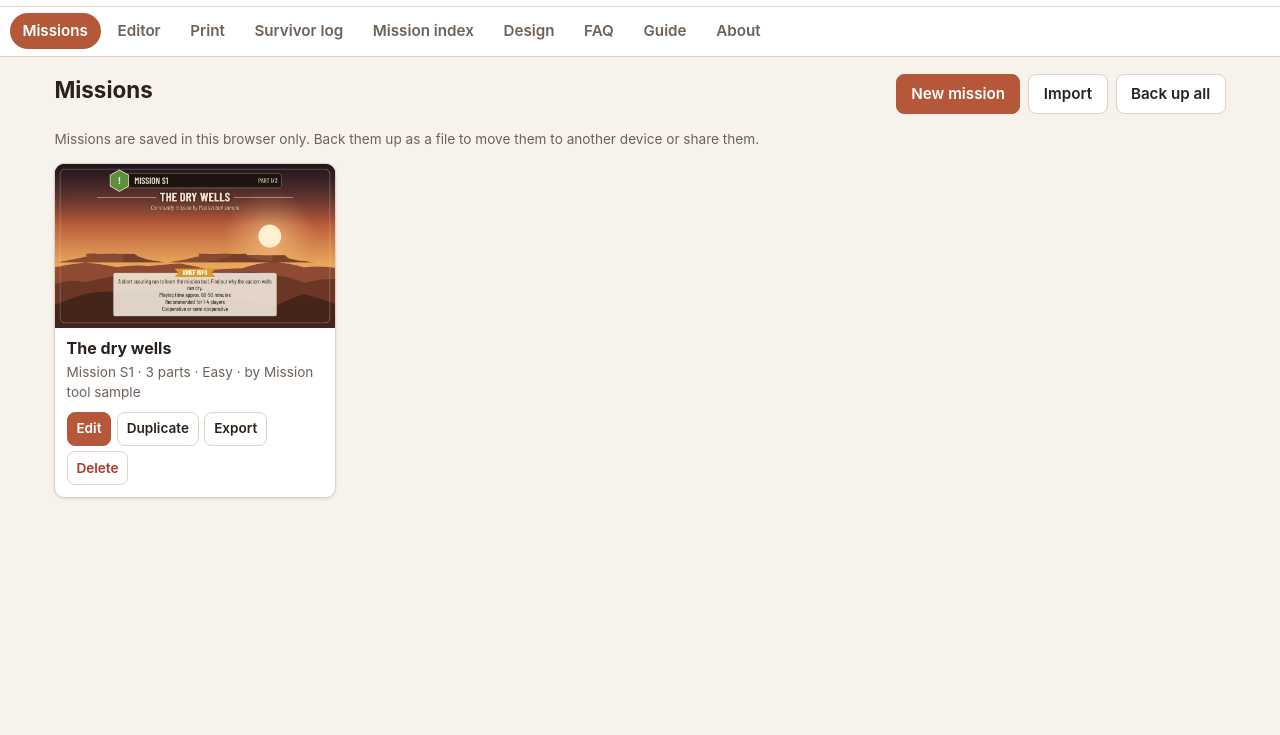
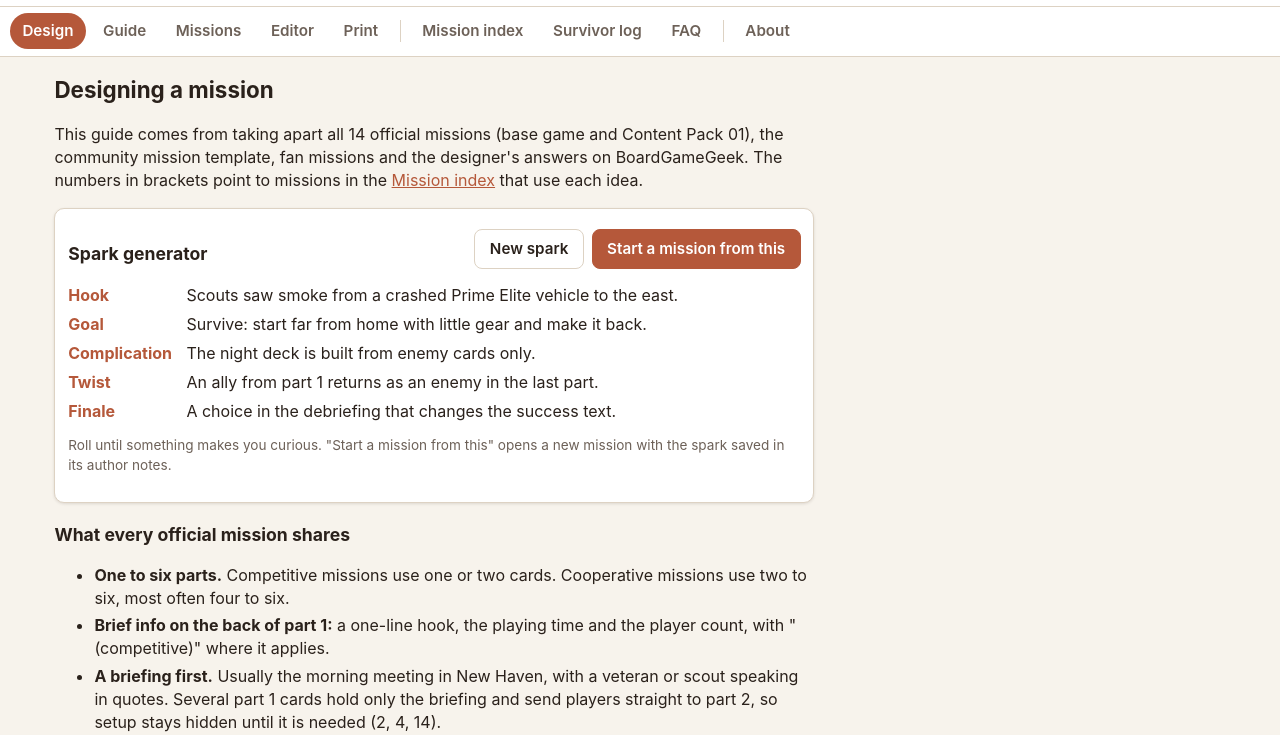
Before and after one commit to skirmishgames/Under-Our-Sun, a plain HTML site: page index.html in a window 1280 px wide. Shown: the part 52-787 px from the top of the page. Drawn offline with Linux system fonts and the light colour scheme.

Commit message:
Reorder navigation (Design, Guide, Missions first), first visit opens on Design, complete Missions 11 and 14
Co-Authored-By: Claude Opus 5.5 <noreply@anthropic.com>
Claude-Session: https://claude.ai/code/session_01SqRZ51DrYbPooEEUF3eRjq

```diff
--- a/css/styles.css
+++ b/css/styles.css
@@ -43,6 +43,8 @@ h2 { font-size: 1.1rem; margin: 1.2rem 0 0.5rem; }
 .brand { display: flex; align-items: center; gap: 0.55rem; color: var(--text); text-decoration: none; }
 .brand-sub { color: var(--muted); }
 .tabs { display: flex; gap: 0.25rem; overflow-x: auto; padding: 0.4rem 0.6rem; background: var(--surface); border-bottom: 1px solid var(--line); position: sticky; top: 0; z-index: 20; }
+.tabs { align-items: center; }
+.tab-sep { flex: none; width: 1px; height: 1.4rem; background: var(--line); margin: 0 0.3rem; }
 .tabs a { padding: 0.45rem 0.8rem; border-radius: 999px; text-decoration: none; color: var(--muted); white-space: nowrap; font-weight: 600; font-size: 0.95rem; }
 .tabs a.on { background: var(--accent); color: var(--accent-ink); }
 main { max-width: 1200px; margin: 0 auto; padding: 0.9rem; }
@@ -199,3 +201,4 @@ mark { background: color-mix(in srgb, var(--warn) 35%, transparent); color: inhe
 .tag.box { background: transparent; }
 .mcard details summary { cursor: pointer; font-size: 0.85rem; font-weight: 600; color: var(--accent); }
 .mcard details ul { margin: 0.35rem 0 0; padding-left: 1.1rem; font-size: 0.88rem; }
+.next-step { margin-top: 1.6rem; padding-top: 0.8rem; border-top: 1px solid var(--line); font-weight: 600; }
--- a/index.html
+++ b/index.html
@@ -7,7 +7,7 @@
   <meta name="description" content="Write and print fan-made missions for the Under Our Sun board game.">
   <meta name="theme-color" content="#b5583a">
   <link rel="icon" href="assets/icons/favicon.svg" type="image/svg+xml">
-  <link rel="stylesheet" href="css/styles.css?v=c509c391">
+  <link rel="stylesheet" href="css/styles.css?v=cfccbd9d">
   <script>
     try { var t = localStorage.getItem('uos.theme'); if (t && JSON.parse(t) === 'dark') document.documentElement.dataset.theme = 'dark'; } catch (e) {}
   </script>
@@ -24,14 +24,16 @@
   </header>
 
   <nav class="tabs" aria-label="Sections">
+    <a href="#design" data-tab="design">Design</a>
+    <a href="#guide" data-tab="guide">Guide</a>
     <a href="#library" data-tab="library">Missions</a>
     <a href="#edit" data-tab="edit">Editor</a>
     <a href="#print" data-tab="print">Print</a>
+    <span class="tab-sep" aria-hidden="true"></span>
+    <a href="#index" data-tab="index">Mission index</a>
     <a href="#sheet" data-tab="sheet">Survivor log</a>
-    <a href="#index" data-tab="index">Mission index</a>
-    <a href="#design" data-tab="design">Design</a>
     <a href="#faq" data-tab="faq">FAQ</a>
-    <a href="#guide" data-tab="guide">Guide</a>
+    <span class="tab-sep" aria-hidden="true"></span>
     <a href="#about" data-tab="about">About</a>
   </nav>
 
@@ -314,6 +316,7 @@
         <li>Set the difficulty marks honestly: one ! for easy, two for challenging, three for hard.</li>
         <li>Write your playtest results in the author notes, then export the mission and share it.</li>
       </ul>
+      <p class="next-step">Next: <a href="#guide">how the editor works</a>, or <a href="#library">start writing</a>.</p>
     </section>
 
     <!-- FAQ -->
@@ -370,6 +373,7 @@
       <p>Text sits at the bottom of the card and the art shows above it. When a part gets long, the font shrinks a little to fit. If it still does not fit, the editor marks the part in red. Split it into another part or trim it.</p>
       <h2>Sharing missions</h2>
       <p>Export a mission from the editor to get a <code>.json</code> file with its text and pictures. Anyone can import that file on the Missions page. Use "Back up all" now and then, because clearing browser data deletes saved missions.</p>
+      <p class="next-step">Next: <a href="#library">open your missions</a> and start one, or roll an idea on the <a href="#design">Design</a> page.</p>
     </section>
 
     <!-- About -->
@@ -392,7 +396,7 @@
 
   <div id="toast" class="toast" role="status" aria-live="polite" hidden></div>
 
-  <script src="vendor/jspdf.umd.min.js?v=c509c391" defer></script>
-  <script type="module" src="js/app.js?v=c509c391"></script>
+  <script src="vendor/jspdf.umd.min.js?v=cfccbd9d" defer></script>
+  <script type="module" src="js/app.js?v=cfccbd9d"></script>
 </body>
 </html>
--- a/js/app.js
+++ b/js/app.js
@@ -1,16 +1,16 @@
 // App shell: views, editor, library and print.
-import { DIFFICULTY, MODES, BLOCK_KINDS, HEADING_SUGGESTIONS, ART_PRESETS, ICON_TOKENS, MISSION_TAGS, newMission, newBlock, newPart, normaliseMission, missionName, partLabel, partTotal, uid } from './data/schema.js?v=c509c391';
-import { PATTERNS } from './data/patterns.js?v=c509c391';
-import { ITEMS } from './data/items.js?v=c509c391';
-import { sampleMission } from './data/sample.js?v=c509c391';
-import { renderFront, renderBack, drawIcon, ensureFonts, fitReport } from './render.js?v=c509c391';
-import { fileToDataUrl } from './art.js?v=c509c391';
-import { listMissions, getMission, saveMission, deleteMission, exportPayload, downloadJson, importJson, getSetting, setSetting, slug } from './store.js?v=c509c391';
-import { OFFICIAL_MISSIONS, COMMUNITY_MISSIONS, MISSION_TYPES } from './data/missions-index.js?v=c509c391';
-import { rollSpark } from './data/design.js?v=c509c391';
-import { FAQ, FAQ_TOPICS, FAQ_SOURCES, FAQ_LINKS, CONTENTS_1E } from './data/faq.js?v=c509c391';
-import { renderSheet, buildSheetPdf, ROGUELIKE_TEXT } from './sheet.js?v=c509c391';
-import { buildPdf, PAPERS, layoutFor } from './print.js?v=c509c391';
+import { DIFFICULTY, MODES, BLOCK_KINDS, HEADING_SUGGESTIONS, ART_PRESETS, ICON_TOKENS, MISSION_TAGS, newMission, newBlock, newPart, normaliseMission, missionName, partLabel, partTotal, uid } from './data/schema.js?v=cfccbd9d';
+import { PATTERNS } from './data/patterns.js?v=cfccbd9d';
+import { ITEMS } from './data/items.js?v=cfccbd9d';
+import { sampleMission } from './data/sample.js?v=cfccbd9d';
+import { renderFront, renderBack, drawIcon, ensureFonts, fitReport } from './render.js?v=cfccbd9d';
+import { fileToDataUrl } from './art.js?v=cfccbd9d';
+import { listMissions, getMission, saveMission, deleteMission, exportPayload, downloadJson, importJson, getSetting, setSetting, slug } from './store.js?v=cfccbd9d';
+import { OFFICIAL_MISSIONS, COMMUNITY_MISSIONS, MISSION_TYPES } from './data/missions-index.js?v=cfccbd9d';
+import { rollSpark } from './data/design.js?v=cfccbd9d';
+import { FAQ, FAQ_TOPICS, FAQ_SOURCES, FAQ_LINKS, CONTENTS_1E } from './data/faq.js?v=cfccbd9d';
+import { renderSheet, buildSheetPdf, ROGUELIKE_TEXT } from './sheet.js?v=cfccbd9d';
+import { buildPdf, PAPERS, layoutFor } from './print.js?v=cfccbd9d';
 
 const VERSION = '1.0.0';
 const $ = (sel, root = document) => root.querySelector(sel);
@@ -44,6 +44,9 @@ const state = { missions: [], current: null, partIdx: 0, side: 'front', fit: []
 // ---------- routing ----------
 
 function route() {
+  // First visit opens on Design; later visits open on the mission library.
+  const first = !getSetting('visited', false);
+  if (!location.hash) { setSetting('visited', true); history.replaceState(null, '', first ? '#design' : '#library'); }
   const [tab, id] = (location.hash.replace('#', '') || 'library').split('/');
   const views = ['library', 'edit', 'print', 'sheet', 'index', 'design', 'faq', 'guide', 'about'];
   const view = views.includes(tab) ? tab : 'library';
--- a/js/data/missions-index.js
+++ b/js/data/missions-index.js
@@ -61,7 +61,7 @@ export const OFFICIAL_MISSIONS = [
   { n: 11, title: 'Complicated Logistics', diff: 3, parts: 6, players: '1-6', time: '70-140', mode: 'coop', box: 'cp01',
     types: ['escort'],
     premise: 'Escort a military truck with vital cargo back to New Haven, with an unlikely ally along for the ride.',
-    design: ['Escorted vehicle with its own HP, armour and movement each phase', 'Allied NPC with written behaviour rules', 'Spawn die on vehicle movement gets harder with more players', 'Ambush at a chokepoint with a barricade to clear', 'Success text changes if the NPC survives', 'Roguelike reward: point and an item'] },
+    design: ['Route of face-down tiles from a start tile: named target tiles shuffled with random ones, laid out as shown', 'Target tiles act as mountains that cost 5 AP to enter, so the route funnels into a ravine', 'Extra water bottles at setup, more with more players', 'Removes chosen cards from the event and night decks', 'Escorted vehicle (an objective token) with its own HP, armour and movement each phase', 'Mission goal sets both endings: vehicle at 0 HP fails, reaching New Haven succeeds', 'Allied NPC with written behaviour rules', 'Spawn die on vehicle movement gets harder with more players', 'An objective that sends players to a named story section further down the same card', 'Ambush at a chokepoint with a barricade to clear', 'Success text changes if the NPC survives', 'Roguelike reward: point and an item'] },
   { n: 12, title: 'Hidden Stash', diff: 1, parts: 2, players: '2-6', time: '30-90', mode: 'comp', box: 'cp01',
     types: ['competitive', 'fetch'],
     premise: 'A race for buried supply crates. The first to bring the right one to Lawrence wins.',
@@ -70,7 +70,7 @@ export const OFFICIAL_MISSIONS = [
     types: ['infiltrate', 'fetch'],
     premise: 'Rumours of an artifact that leads to lost water reserves. The SoL are looking for it too.',
     design: ['Two-stack setup with one target tile', 'Built camp layout from face-down tiles around the objective, with alternative layouts', 'Bonus objective with a reward', 'Stealth bonus that switches off after the objective is taken', 'Escape back to New Haven carrying the objective', 'Roguelike reward: point and an item'] },
-  { n: 14, title: 'Gray Hawk Down', diff: 3, parts: 3, players: '1-6', time: '', mode: 'coop', box: 'cp01', author: 'Wifried Trüper', community: true,
+  { n: 14, title: 'Gray Hawk Down', diff: 3, parts: 3, players: '1-6', time: '60-110', mode: 'coop', box: 'cp01', author: 'Wifried Trüper', community: true,
     types: ['survive'],
     premise: 'A reconnaissance flight goes wrong. Wake up in the wreck and find your way home.',
     design: ['Starts away from New Haven, with New Haven inside the tile stack', 'Day tracker set at setup', 'Fixed starting gear found at the crash site', 'Initial combat round on the first turn', 'Part 1 and 2 are story only, setup comes on part 3'] }
--- a/js/data/sample.js
+++ b/js/data/sample.js
@@ -1,5 +1,5 @@
 // Sample mission shipped with the tool. Original text written for the tool.
-import { newBlock, newPart, SCHEMA_VERSION } from './schema.js?v=c509c391';
+import { newBlock, newPart, SCHEMA_VERSION } from './schema.js?v=cfccbd9d';
 
 export function sampleMission() {
   const now = new Date().toISOString();
--- a/js/print.js
+++ b/js/print.js
@@ -1,7 +1,7 @@
 // PDF sheets at 100% scale. Fronts are 70 x 120 mm portrait.
 // Backs are rendered landscape and rotated into the same slot,
 // mirrored left to right for long-edge duplex printing.
-import { renderFront, renderBack, CARD_W, CARD_H } from './render.js?v=c509c391';
+import { renderFront, renderBack, CARD_W, CARD_H } from './render.js?v=cfccbd9d';
 
 export const PAPERS = {
   letter: { label: 'Letter (8.5 x 11 in)', w: 215.9, h: 279.4 },
--- a/js/render.js
+++ b/js/render.js
@@ -1,7 +1,7 @@
 // Canvas card renderer. All positions are in millimetres.
 // Front: 70 x 120 mm portrait. Back: 120 x 70 mm landscape.
-import { DIFFICULTY, MODES, BLOCK_KINDS, ICON_TOKENS, missionName, partLabel, partTotal } from './data/schema.js?v=c509c391';
-import { drawPreset, loadImage, drawCover } from './art.js?v=c509c391';
+import { DIFFICULTY, MODES, BLOCK_KINDS, ICON_TOKENS, missionName, partLabel, partTotal } from './data/schema.js?v=cfccbd9d';
+import { drawPreset, loadImage, drawCover } from './art.js?v=cfccbd9d';
 
 export const CARD_W = 70;
 export const CARD_H = 120;
--- a/js/store.js
+++ b/js/store.js
@@ -1,5 +1,5 @@
 // Browser storage: IndexedDB for missions, localStorage for small settings.
-import { normaliseMission, uid } from './data/schema.js?v=c509c391';
+import { normaliseMission, uid } from './data/schema.js?v=cfccbd9d';
 
 const DB_NAME = 'uos-missions';
 const STORE = 'missions';
```
Also changed, not shown: js/sheet.js (+4 -4 lines), test/smoke.js (+3 -0 lines), 1 other file.
